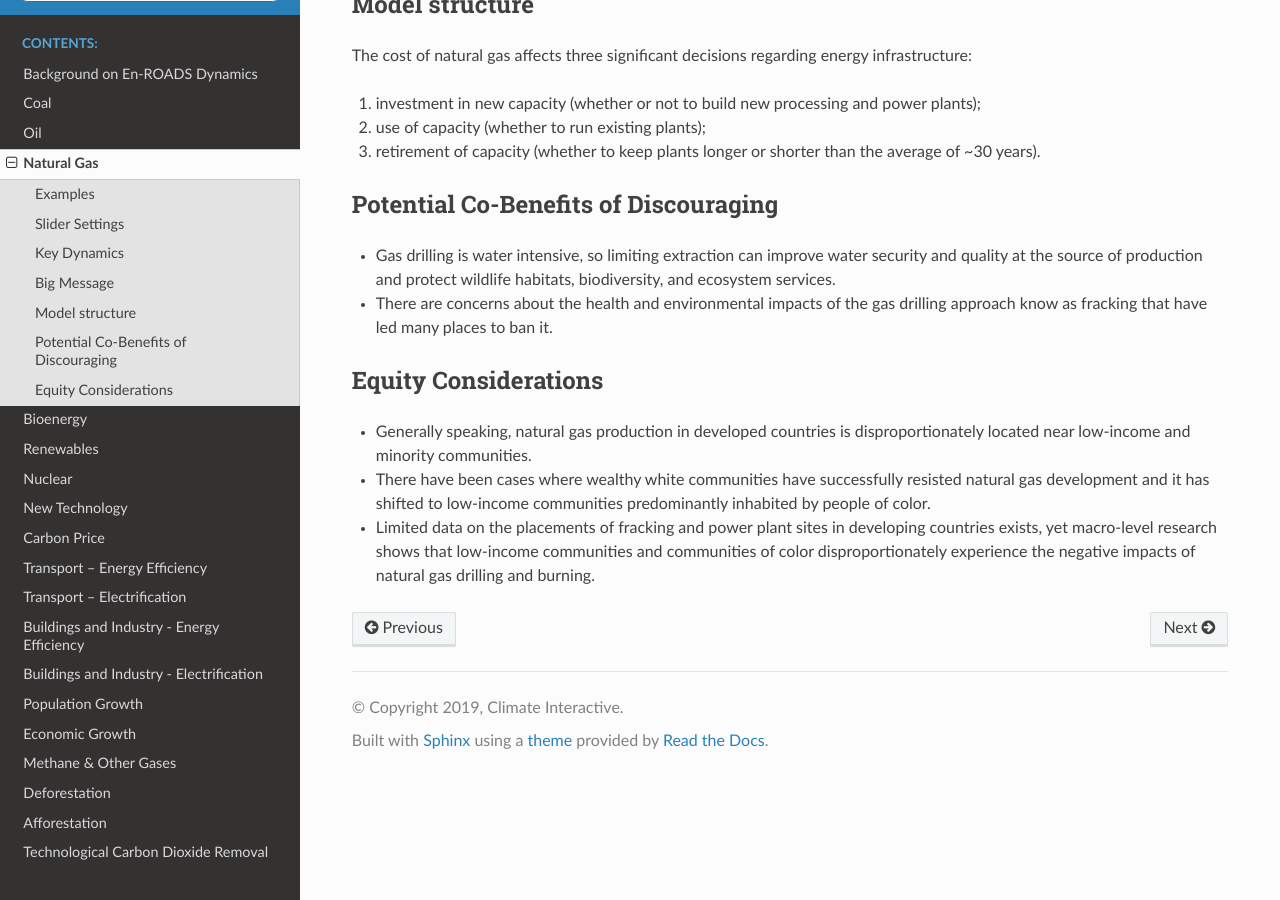
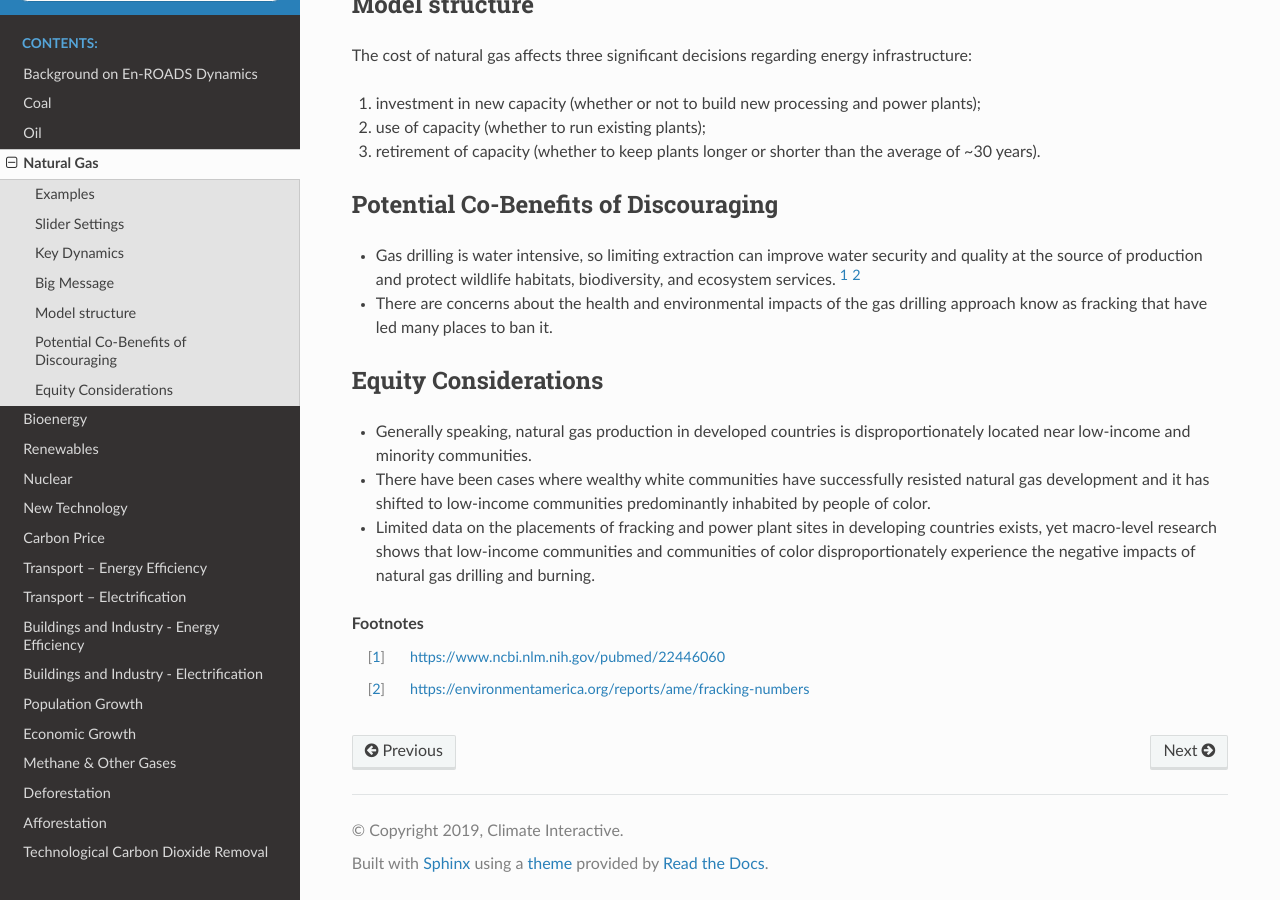
Before and after one commit to climateinteractive/enroads-guide, a Sphinx documentation site: the page built from docs/guide/gas.rst, in a window 1280 px wide and 900 px high, scrolled down 922 px. Built offline with Sphinx 7.4.7 and the Read the Docs theme 2.0.0, drawn with Linux system fonts in a browser that asks for light colours.

Commit message:
Testing footnotes

```diff
--- a/docs/guide/gas.rst
+++ b/docs/guide/gas.rst
@@ -60,8 +60,10 @@ Equity Considerations
 - There have been cases where wealthy white communities have successfully resisted natural gas development and it has shifted to low-income communities predominantly inhabited by people of color.
 - Limited data on the placements of fracking and power plant sites in developing countries exists, yet macro-level research shows that low-income communities and communities of color disproportionately experience the negative impacts of natural gas drilling and burning.
 
+.. rubric:: Footnotes
 
-
+.. [#gasfn1] https://www.ncbi.nlm.nih.gov/pubmed/22446060
+.. [#gasfn2] https://environmentamerica.org/reports/ame/fracking-numbers
 
 .. SUBSTITUTIONS SECTION
 
```
Also changed, not shown: other parts of docs/guide/gas.rst (+1 -1 lines).
